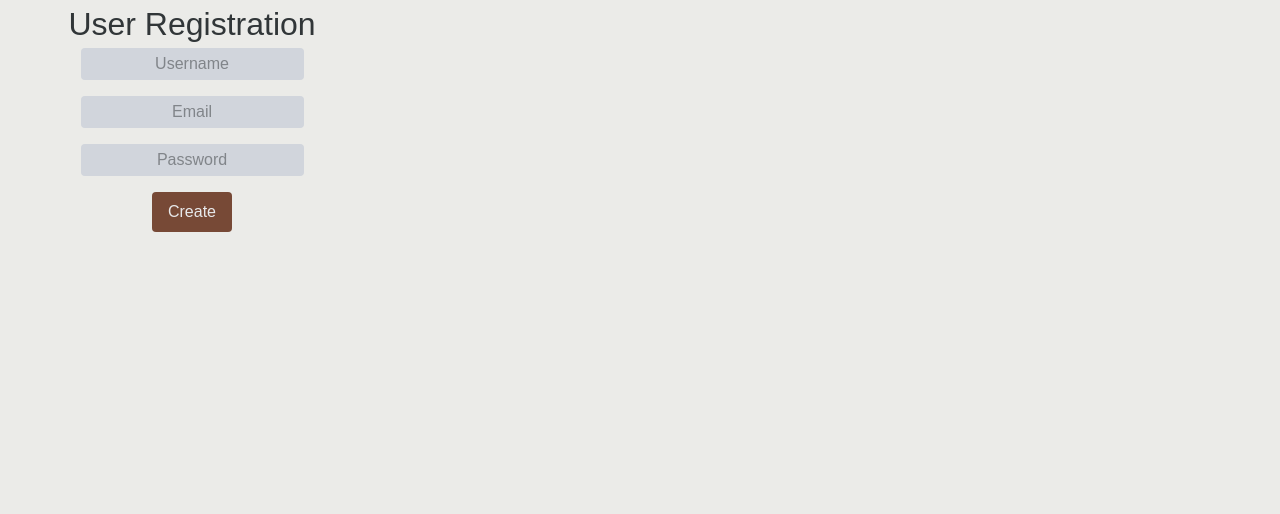
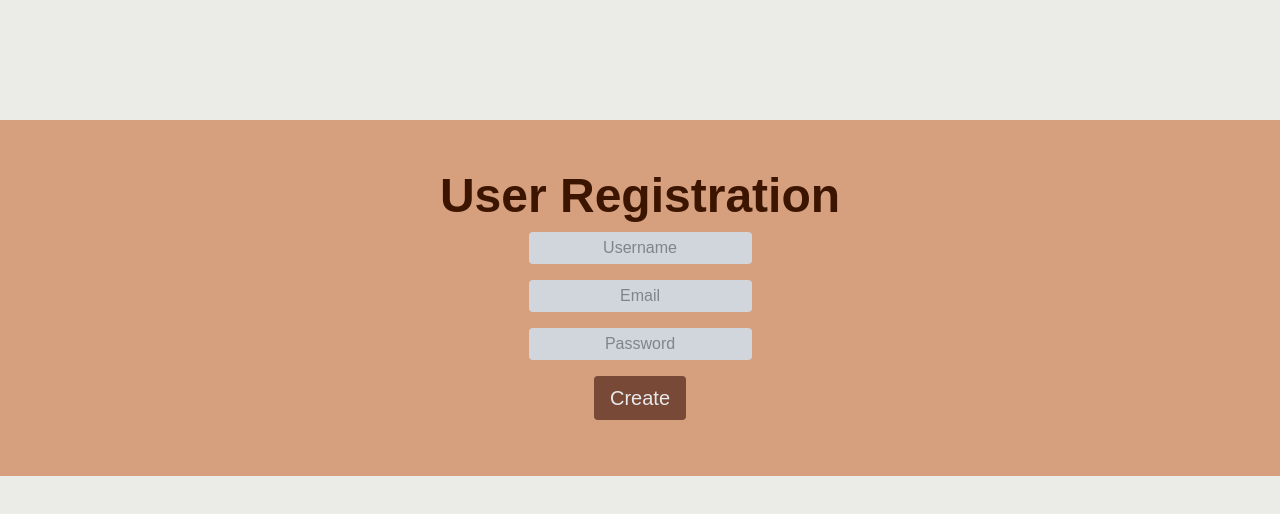
Before and after one commit to ehouse3/Task-Manager, a Next.js app in the folder nextjs-frontend/taskmanager/: page /register in a window 1280 px wide. Shown: the top 514 px of the page. Built offline with nearby package versions, Linux system fonts and the light colour scheme.

Commit message:
Login Registration Style

```diff
--- a/nextjs-frontend/taskmanager/app/globals.css
+++ b/nextjs-frontend/taskmanager/app/globals.css
@@ -38,15 +38,17 @@
 }
 
 h1 {
-  font-size: xx-large;
+  font-size: 3rem;
+  color: var(--title);
+  font-weight: 700;
 }
 
 h2 {
-  font-size: x-large;
+  font-size: 2rem;
 }
 
 h3 {
-  font-size: large;
+  font-size: 1rem;
 }
 
 body {
--- a/nextjs-frontend/taskmanager/app/login/page.tsx
+++ b/nextjs-frontend/taskmanager/app/login/page.tsx
@@ -40,9 +40,9 @@ export default function UserLogin() {
   };
 
   return (
-    <div className="flex flex-col">
+    <div className="flex flex-col items-center p-10 my-30 bg-foreground">
+      <h1>User Login</h1>
       <form className="flex flex-col w-sm items-center" onSubmit={handleSubmit}>
-        <h1>User Login</h1>
         <TextField placeHolder="Username" required={true} name="username" />
         <PasswordField placeHolder="Password" required={true} name="password" />
         <Button innerText="Login" type="submit" />
--- a/nextjs-frontend/taskmanager/app/register/page.tsx
+++ b/nextjs-frontend/taskmanager/app/register/page.tsx
@@ -66,6 +66,10 @@ export default function UserRegister() {
         return;
       }
 
+      // Awaiting server response
+      setResult("");
+      // set loading
+
       // Handle page redirections
       const registerResult: RegisterResult = await auth.register(request);
       if (registerResult == RegisterResult.FAILED) {
@@ -79,12 +83,12 @@ export default function UserRegister() {
   };
 
   return (
-    <div className="flex flex-col">
+    <div className="flex flex-col items-center p-10 my-30 bg-foreground">
+      <h1>User Registration</h1>
       <form
-        className="flex flex-col w-sm items-center  "
+        className="flex flex-col w-sm items-center"
         onSubmit={handleSubmit}
       >
-        <h1>User Registration</h1>
         <TextField placeHolder="Username" required={true} name="username" />
         <TextField placeHolder="Email" required={true} name="email" />
         <PasswordField placeHolder="Password" required={true} name="password" />
--- a/nextjs-frontend/taskmanager/lib/components.tsx
+++ b/nextjs-frontend/taskmanager/lib/components.tsx
@@ -10,7 +10,7 @@ interface ButtonProps {
 export function Button(props: ButtonProps): ReactElement {
   return (
     <button
-      className="mx-1 mb-4 px-4 py-2 bg-button text-text-light rounded hover:bg-button-hover cursor-pointer"
+      className="mx-1 mb-4 px-4 py-2 bg-button text-xl text-text-light rounded hover:bg-button-hover cursor-pointer"
       onClick={props.onClick}
       type={props.type}
     >
```
